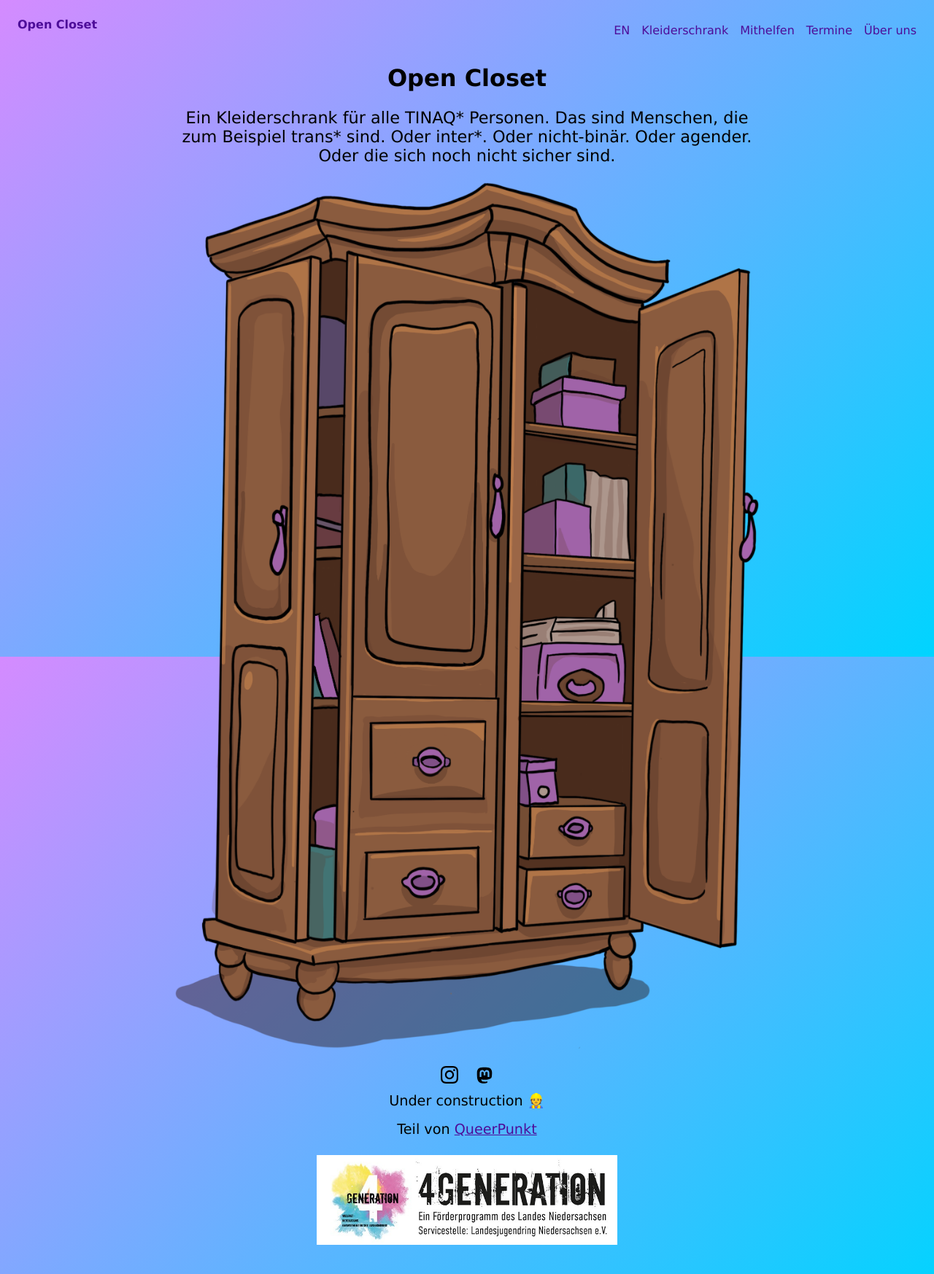
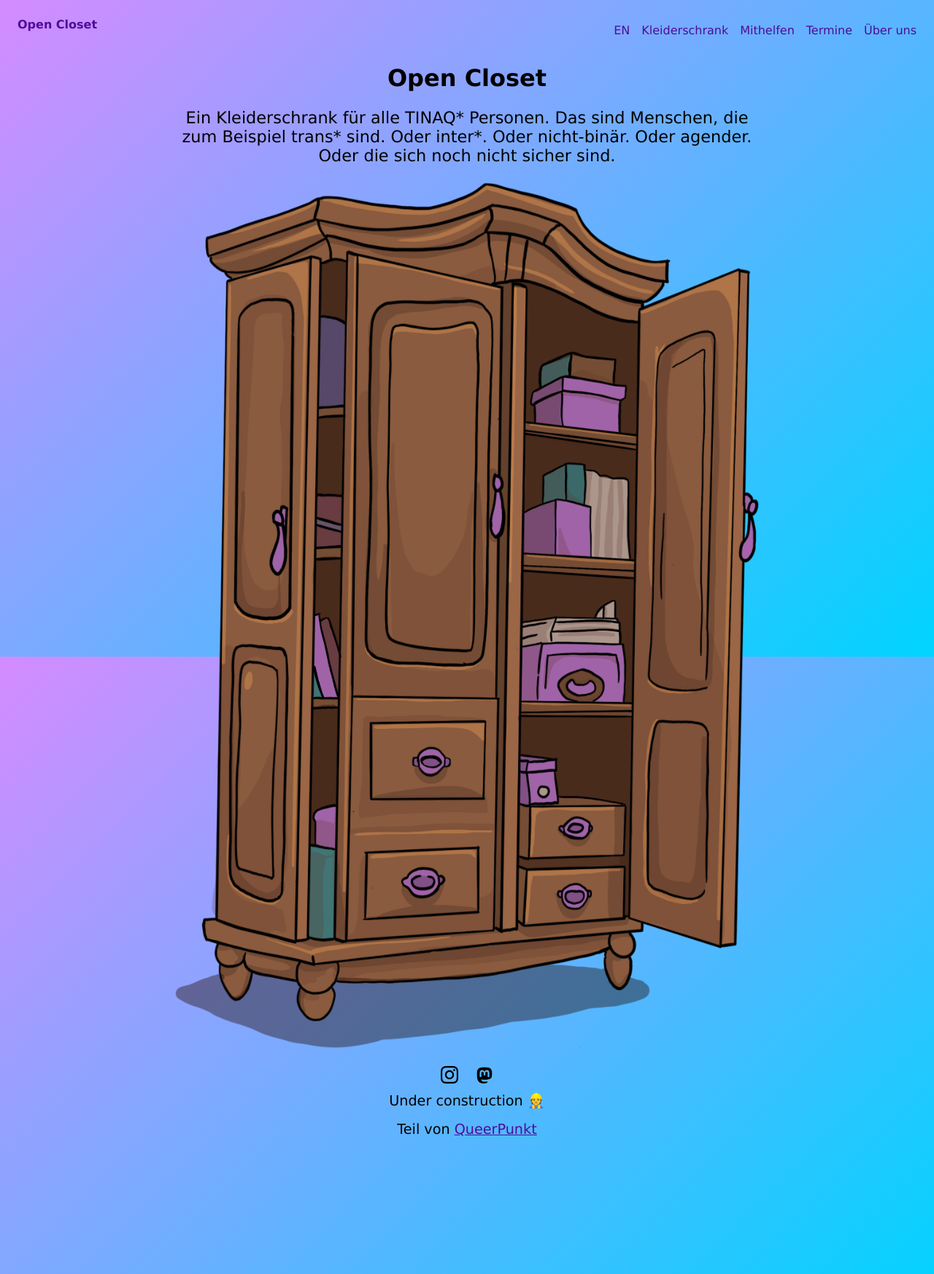
Before and after one commit to open-closet-hannover/open-closet-hannover.github.io, a Jekyll site: the page built from index.html, in a window 1280 px wide. Shown: the whole page at 73% size. Built offline with Jekyll 4.4.1, drawn with Linux system fonts in a browser that asks for light colours.

Commit message:
remove 4 generation

```diff
--- a/_includes/footer.html
+++ b/_includes/footer.html
@@ -19,5 +19,5 @@
         <a href="https://queerpunkt.de/projekte/open-closet/">QueerPunkt</a>
     </p>
 
-    <img class="sponsor-logo" src="/assets/images/4generation.jpg" />
+
 </footer>
```
